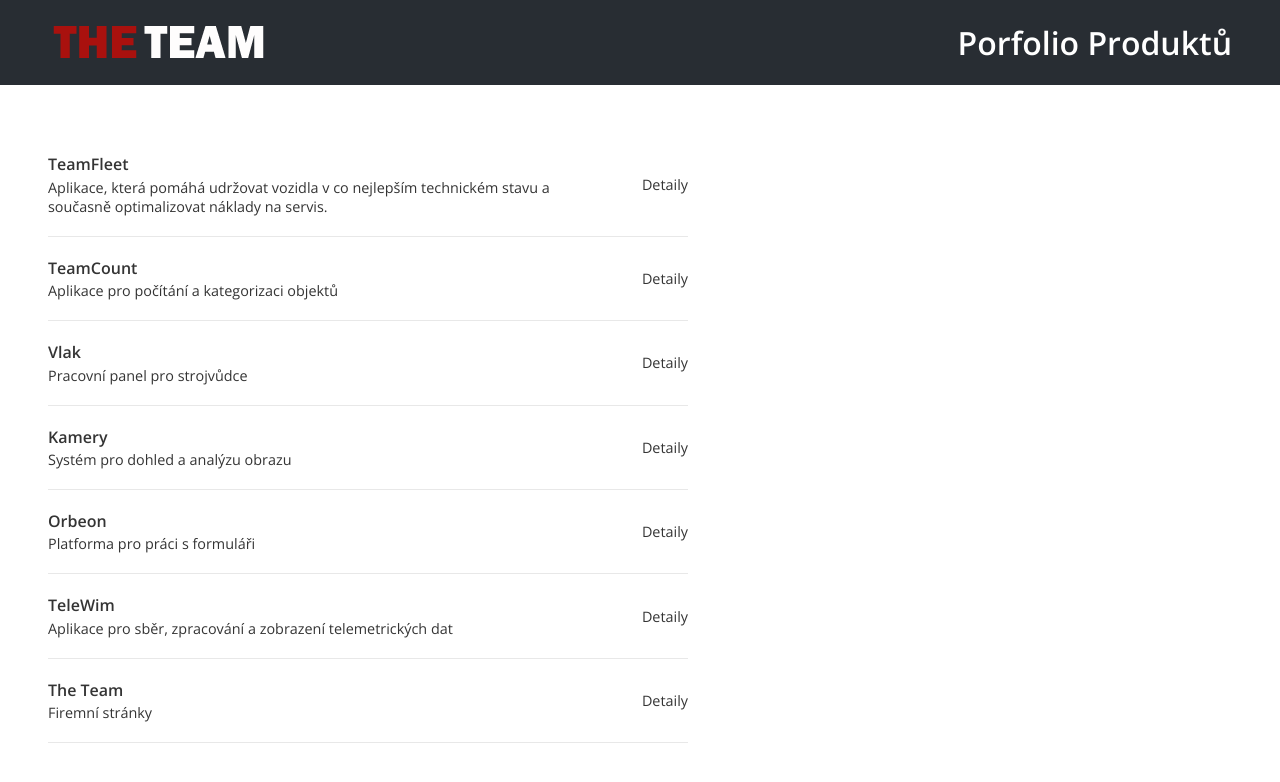
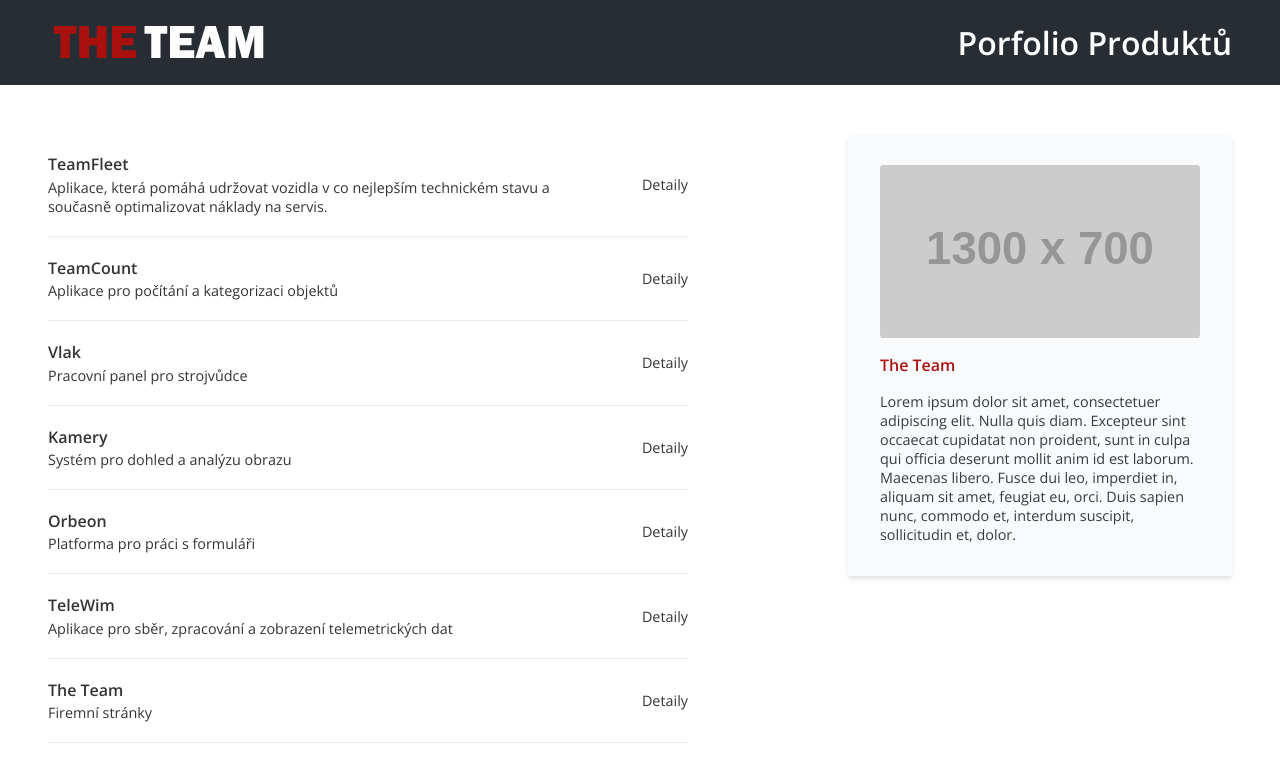
Before and after one commit to klara367/the-team-portfolio, a React (Create React App) app: page / in a window 1280 px wide. Shown: the top 782 px of the page. Built offline with nearby package versions, Linux system fonts and the light colour scheme.

Commit message:
Placeholder for description component

```diff
--- a/src/pages/Portfolio.js
+++ b/src/pages/Portfolio.js
@@ -29,7 +29,7 @@
                     </article>
                 })}
             </section>
-            {show &&
+            {show ?
                 <Description
                     demo={demo}
                     details={details.description}
@@ -37,7 +37,14 @@
                     images={images[0].image}
                     marketing={marketing}
                     name={name}
-                />
+                /> :
+                <section id="description">
+                    <div className="description-wrapper">
+                        <img src="https://placehold.co/1300x700/silver/gray" alt="About company" />
+                        <p className="fw-600 name">The Team</p>
+                        <p className="details">Lorem ipsum dolor sit amet, consectetuer adipiscing elit. Nulla quis diam. Excepteur sint occaecat cupidatat non proident, sunt in culpa qui officia deserunt mollit anim id est laborum. Maecenas libero. Fusce dui leo, imperdiet in, aliquam sit amet, feugiat eu, orci. Duis sapien nunc, commodo et, interdum suscipit, sollicitudin et, dolor.</p>
+                    </div>
+                </section>
             }
         </main>
     )
```
